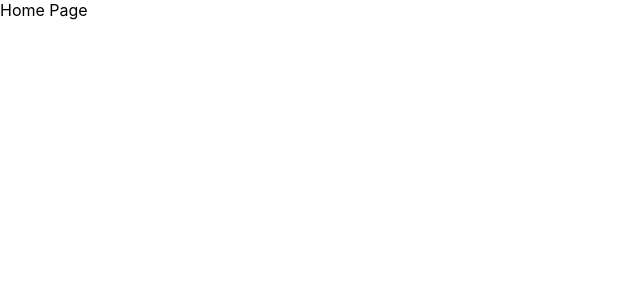
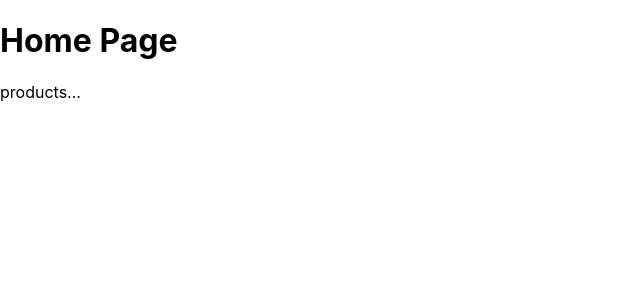
Before and after one commit to armin-bkh/learn-next.js, a Next.js app: page / in a window 1280 px wide. Shown: the top 300 px of the page, without its empty margins (0-640 px from the left). Built offline with nearby package versions, Linux system fonts and the light colour scheme.

Commit message:
Link component navigation

```diff
--- a/pages/index.js
+++ b/pages/index.js
@@ -1,3 +1,12 @@
+import Link from "next/link";
+
 export default function Home() {
-  return <div>Home Page</div>;
+  return (
+    <div>
+      <h1>Home Page</h1>
+      <Link href="/products">
+        <a>products...</a>
+      </Link>
+    </div>
+  );
 }
```
Also changed, not shown: pages/products/index.js (+23 -4 lines).
